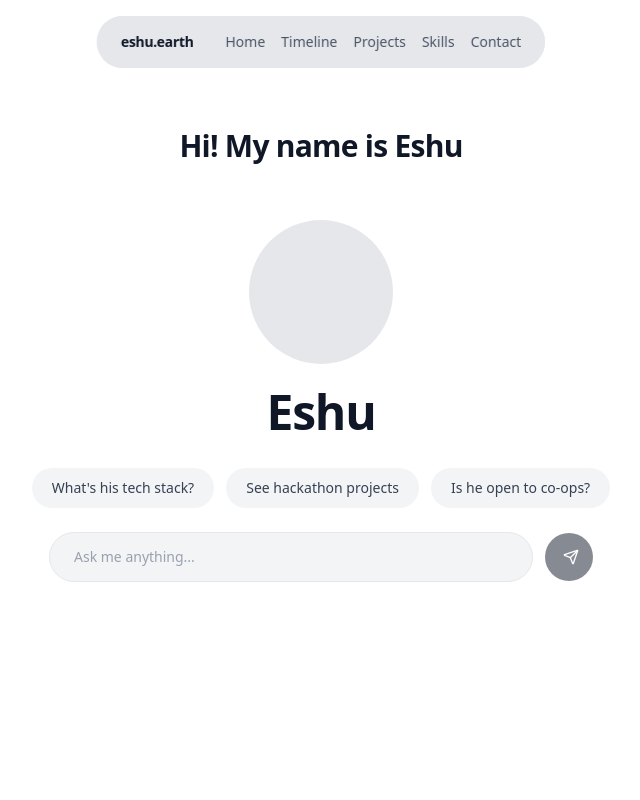
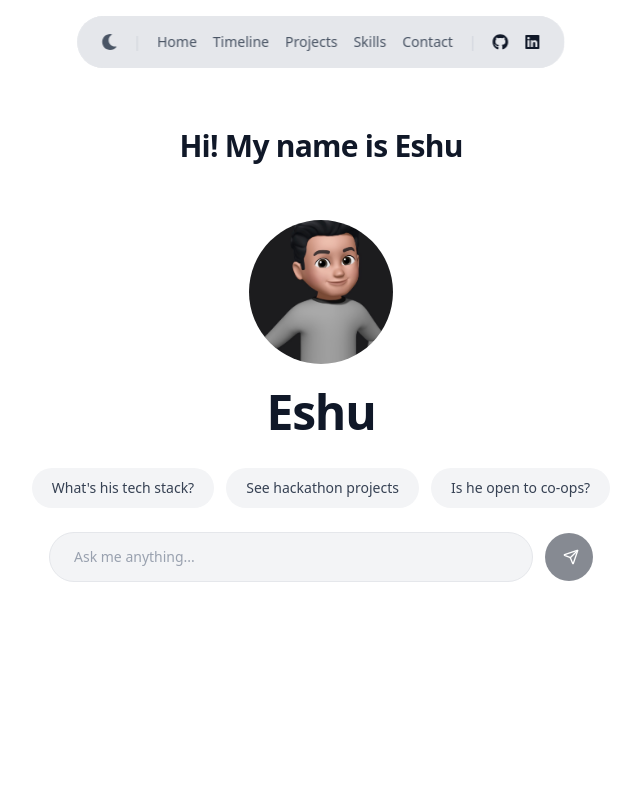
Before and after one commit to eshu3104/portfolio, a Next.js app: page / in a window 1280 px wide. Shown: the top 800 px of the page, without its empty margins (319-959 px from the left). Built offline with nearby package versions, Linux system fonts and the light colour scheme.

Commit message:
added icons and made ui fixes

```diff
--- a/app/components/Hero.tsx
+++ b/app/components/Hero.tsx
@@ -1,6 +1,8 @@
 "use client"
 import { Send } from "lucide-react"
 import { useState } from "react"
+import Image from "next/image"
+
 
 export default function Hero() {
 
@@ -64,7 +66,13 @@ async function handleSend(overrideQuestion?: string) {
             <h1 className="text-3xl font-semibold tracking-tight">Hi! My name is Eshu</h1>
 
             {/* 2. Avatar */}
-            <div className="rounded-full bg-gray-200 w-36 h-36 mt-8" />
+            <Image
+                src="/images/avatar.jpg"
+                alt="Eshu"
+                width={144}
+                height={144}
+                className="rounded-full object-cover w-36 h-36 mt-8"
+            />
 
             {/* 3. Large name below avatar */}
             <h2 className="text-5xl font-bold tracking-tight">Eshu</h2>
--- a/app/components/Navbar.tsx
+++ b/app/components/Navbar.tsx
@@ -1,4 +1,6 @@
 "use client";
+import { useState, useEffect } from "react"
+import { FaLinkedin, FaGithub, FaLink, FaMoon, FaSun} from "react-icons/fa"
 
 function goToSection(id: string, tab?: "timeline" | "projects" | "skills") {
     if (tab) {
@@ -7,20 +9,45 @@ function goToSection(id: string, tab?: "timeline" | "projects" | "skills") {
     document.getElementById(id)?.scrollIntoView({ behavior: "smooth" })
 }
 
+
 export default function Navbar() {
+
+  const [dark, setDark] = useState(false)
+
+useEffect(() => {
+  const stored = localStorage.getItem('theme')
+  if (stored === 'dark') {
+    document.documentElement.classList.add('dark')
+    setDark(true)
+  }
+}, [])
+
+function toggleDark() {
+  const isDark = document.documentElement.classList.toggle('dark')
+  localStorage.setItem('theme', isDark ? 'dark' : 'light')
+  setDark(isDark)
+}
+
+
   return (
     <nav className="fixed top-4 left-1/2 -translate-x-1/2 rounded-full z-50 bg-gray-200 backdrop-blur-sm whitespace-nowrap">
       <div className="mx-auto flex max-w-7xl items-center justify-between py-4 px-6">
-        <span className="text-sm font-semibold tracking-tight text-gray-900 mr-8">
-          eshu.earth
-        </span>
+
 
         <div className="flex items-center gap-4 text-sm">
+          <button onClick={toggleDark} className="text-gray-600 hover:text-gray-900 transition-colors">
+  {dark ? <FaSun size={16} /> : <FaMoon size={16} />}
+</button>
+          <span className="text-gray-300">|</span>
+
           <button onClick={() => goToSection("home")} className="text-gray-600 transition-colors hover:text-gray-900">Home</button>
           <button onClick={() => goToSection("timeline", "timeline")} className="text-gray-600 transition-colors hover:text-gray-900">Timeline</button>
           <button onClick={() => goToSection("timeline", "projects")} className="text-gray-600 transition-colors hover:text-gray-900">Projects</button>
           <button onClick={() => goToSection("timeline", "skills")} className="text-gray-600 transition-colors hover:text-gray-900">Skills</button>
           <button onClick={() => goToSection("contact")} className="text-gray-600 transition-colors hover:text-gray-900">Contact</button>
+          <span className="text-gray-300">|</span>
+          <a target="_blank" href="https://www.github.com/eshu3104"> <FaGithub size={16} /></a>
+          <a target="_blank" href="https://www.linkedin.com/in/eshu-belgotra/"> <FaLinkedin size={16} /></a>
         </div>
       </div>
     </nav>
--- a/app/components/Projects.tsx
+++ b/app/components/Projects.tsx
@@ -2,11 +2,9 @@
 import data from '../data/experiences.json'
 import { ResumeData } from '../lib/types'
 import { useState } from "react"
-
-
+import { FiExternalLink } from "react-icons/fi"
 
 const resumeData = data as ResumeData
-
 
 export default function Projects() {
 
@@ -20,7 +18,6 @@ export default function Projects() {
   )
 
   return (
-
     <div className="flex flex-col gap-6">
 
       <div className="flex gap-2 mb-6">
@@ -48,16 +45,19 @@ export default function Projects() {
             key={projects.id}
             type="button"
             onClick={() => setSelectedProject(projects)}
-            className="text-left border border-gray-200 rounded-xl p-6 shadow-sm hover:shadow-md hover:border-gray-300 transition-all"
+            className="relative text-left border border-gray-200 rounded-xl p-6 shadow-sm hover:shadow-md hover:border-gray-300 transition-all"
           >
-            <h3 className="font-semibold text-base text-gray-900">{projects.title}</h3>
+            {projects.url && (
+              <FiExternalLink size={14} className="absolute top-4 right-4 text-gray-400" />
+            )}
+            <h3 className="font-semibold text-base text-gray-900 pr-5">{projects.title}</h3>
             <p className="text-gray-600 text-sm">{projects.type.charAt(0).toUpperCase() + projects.type.slice(1)}</p>
             <p className="text-gray-500 text-xs">{projects.date}</p>
             <p className="text-gray-500 text-xs">{projects.event}</p>
             <div className="flex flex-wrap gap-2 mt-3">
-              {projects.tags.map((tags) => (
-                <span key={tags} className="bg-gray-100 text-gray-600 text-xs px-2 py-1 rounded-full">
-                  {tags}
+              {projects.tags.map((tag) => (
+                <span key={tag} className="bg-gray-100 text-gray-600 text-xs px-2 py-1 rounded-full">
+                  {tag}
                 </span>
               ))}
             </div>
--- a/package.json
+++ b/package.json
@@ -17,7 +17,8 @@
     "next": "16.2.6",
     "openai": "^6.39.0",
     "react": "19.2.4",
-    "react-dom": "19.2.4"
+    "react-dom": "19.2.4",
+    "react-icons": "^5.6.0"
   },
   "devDependencies": {
     "@tailwindcss/postcss": "^4",
```
Also changed, not shown: public/images/avatar.jpg (added), 1 other file (tests, documents, lock files or other folders). Lines whose indentation alone changed are shown as unchanged.
